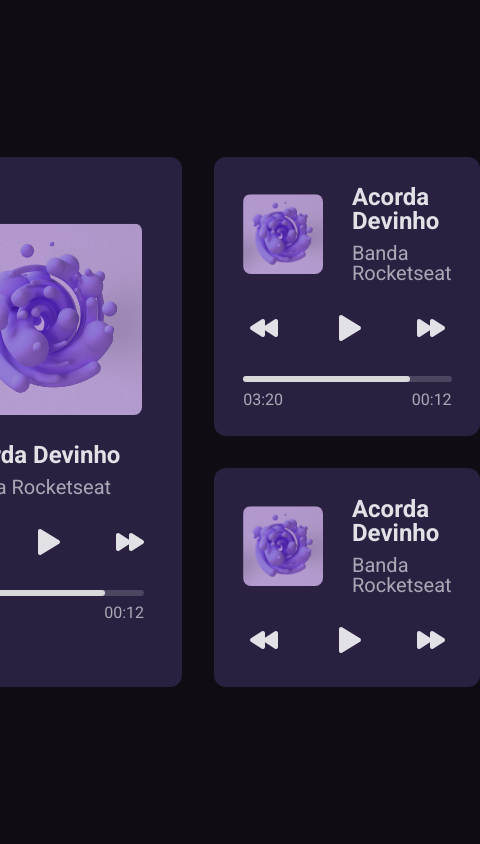
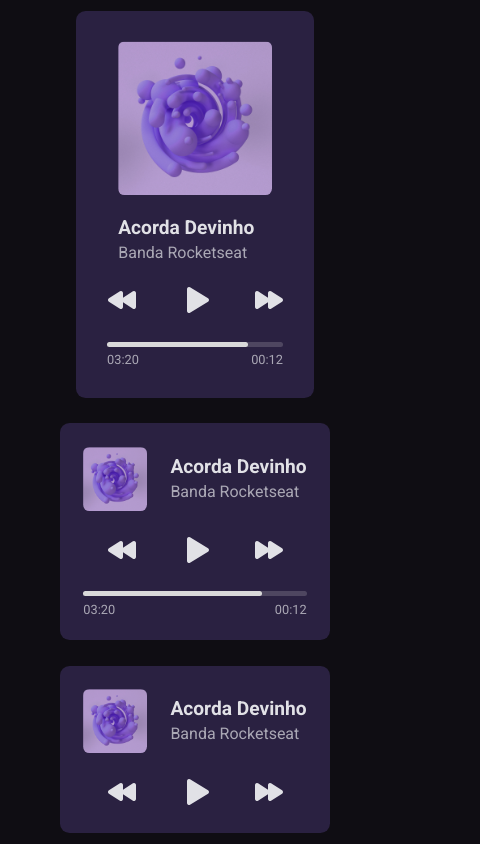
Before and after one commit to farreltobias/challenge-01-music-player, a React (Vite) app: page / in a window 390 px wide. Shown: the whole page, 480 px wide, since content can reach past the window. Built offline with nearby package versions, Linux system fonts and the light colour scheme.

Commit message:
feat: :iphone: added mobile responsive

```diff
--- a/src/app.module.css
+++ b/src/app.module.css
@@ -1,4 +1,4 @@
-.main {
+.wrapper {
   height: 100vh;
 
   display: grid;
@@ -12,12 +12,28 @@
   gap: 2rem;
 }
 
-.main :nth-child(1) {
+.wrapper > :nth-child(1) {
   grid-area: ply1;
+  margin: auto;
 }
-.main :nth-child(2) {
+.wrapper > :nth-child(2) {
   grid-area: ply2;
+  margin: auto;
 }
-.main :nth-child(3) {
+.wrapper > :nth-child(3) {
   grid-area: ply3;
+  margin: auto;
 }
+
+@media (max-width: 768px) {
+  html {
+    font-size: 80%;
+  }
+
+  .wrapper {
+    grid-template-areas:
+      'ply1'
+      'ply2'
+      'ply3';
+  }
+}
--- a/src/app.tsx
+++ b/src/app.tsx
@@ -3,7 +3,7 @@ import { Player } from './components/Player'
 
 export const App: React.FC = () => {
   return (
-    <main className={styles.main}>
+    <main className={styles.wrapper}>
       <Player />
       <Player variant="small" />
       <Player variant="small" noTimer />
```
